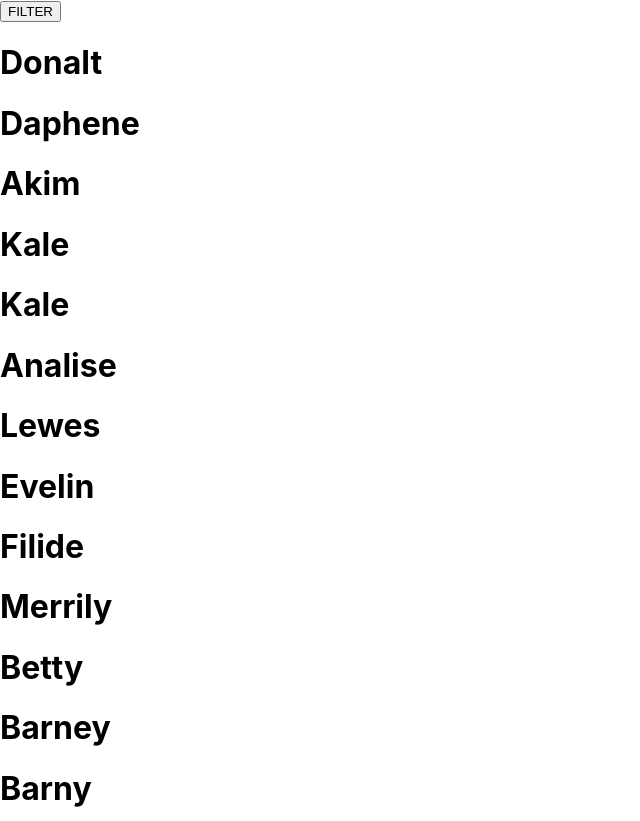
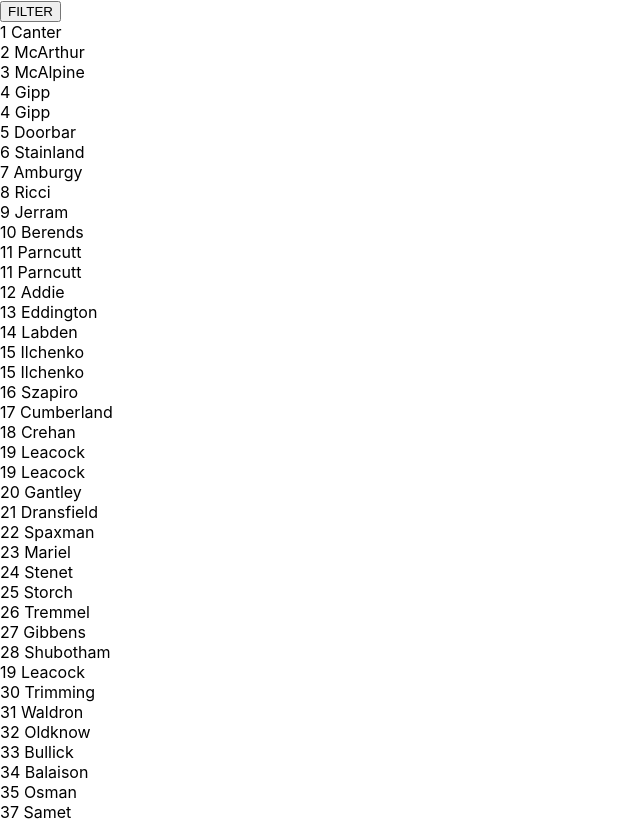
Before and after one commit to anthonyvigz/ReactDuplicateFilter, a React (Create React App) app in the folder dup-filter/: page / in a window 1280 px wide. Shown: the top 821 px of the page, without its empty margins (0-640 px from the left). Built offline with nearby package versions, Linux system fonts and the light colour scheme.

Commit message:
set up component for rendering each person in a list for display purposes

```diff
--- a/dup-filter/src/App.js
+++ b/dup-filter/src/App.js
@@ -4,6 +4,9 @@ import csvadvancedfile from "./testFiles/advanced.csv";
 import Papa from "papaparse";
 import doubleMetaphone from "double-metaphone";
 import levenshtein from "levenshtein-edit-distance";
+
+// This components renders each instance of a user/person in a list
+import Person from "./components/Person.jsx";
 
 function App() {
   // State declaration for the current CSV file
@@ -77,17 +80,17 @@ function App() {
       <div className="columns">
         <div className="people">
           {original.map((person, i) => {
-            return <h1>{person["first_name"]}</h1>;
+            return <Person key={i} person={person} />;
           })}
         </div>
         <div className="people">
           {filtered.map((person, i) => {
-            return <h1>{person["first_name"]}</h1>;
+            return <Person key={i} person={person} />;
           })}
         </div>
         <div className="people">
           {removed.map((person, i) => {
-            return <h1>{person["first_name"]}</h1>;
+            return <Person key={i} person={person} />;
           })}
         </div>
       </div>
--- /dev/null
+++ b/dup-filter/src/components/Person.jsx
@@ -0,0 +1,10 @@
+import React, { useState } from "react";
+
+// This components renders each person/user in the list
+export default function Person(props) {
+  return (
+    <div className="userBlock">
+      {props.person["id"]} {props.person["last_name"]}
+    </div>
+  );
+}
```
